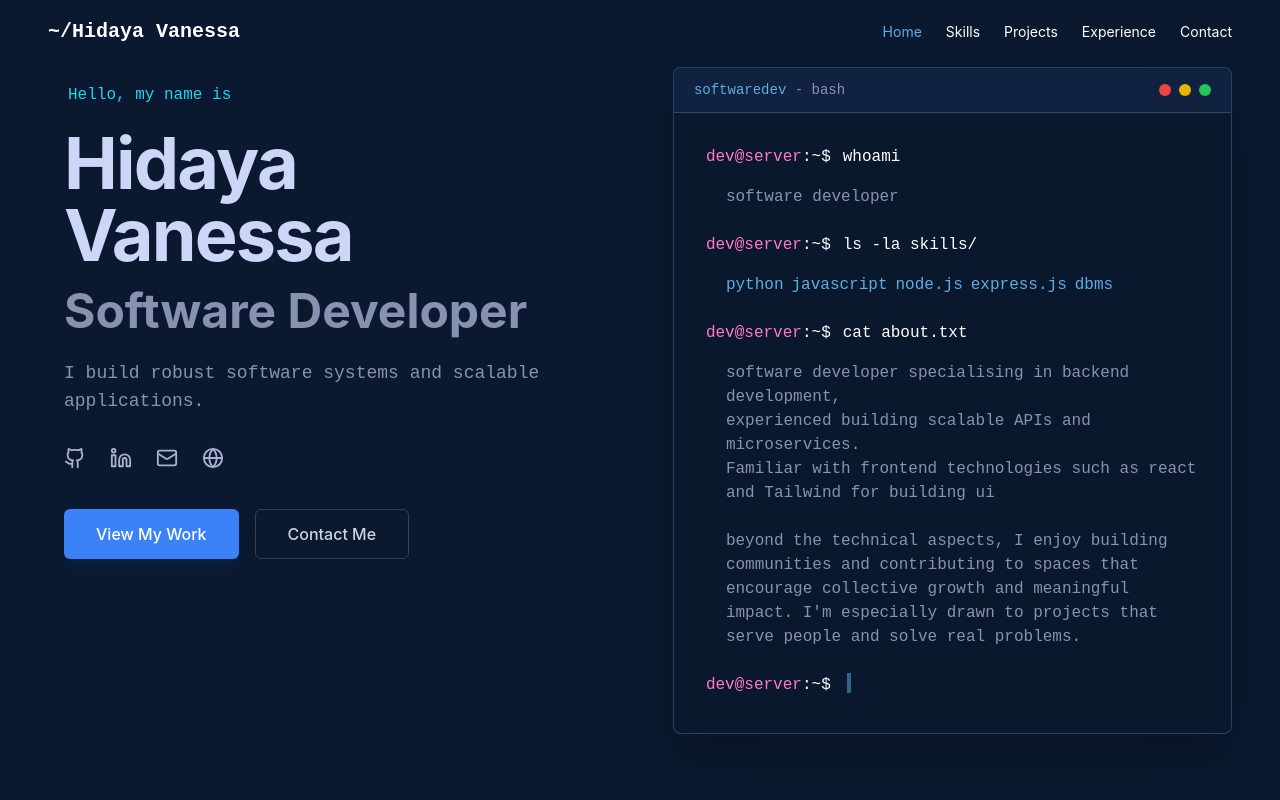
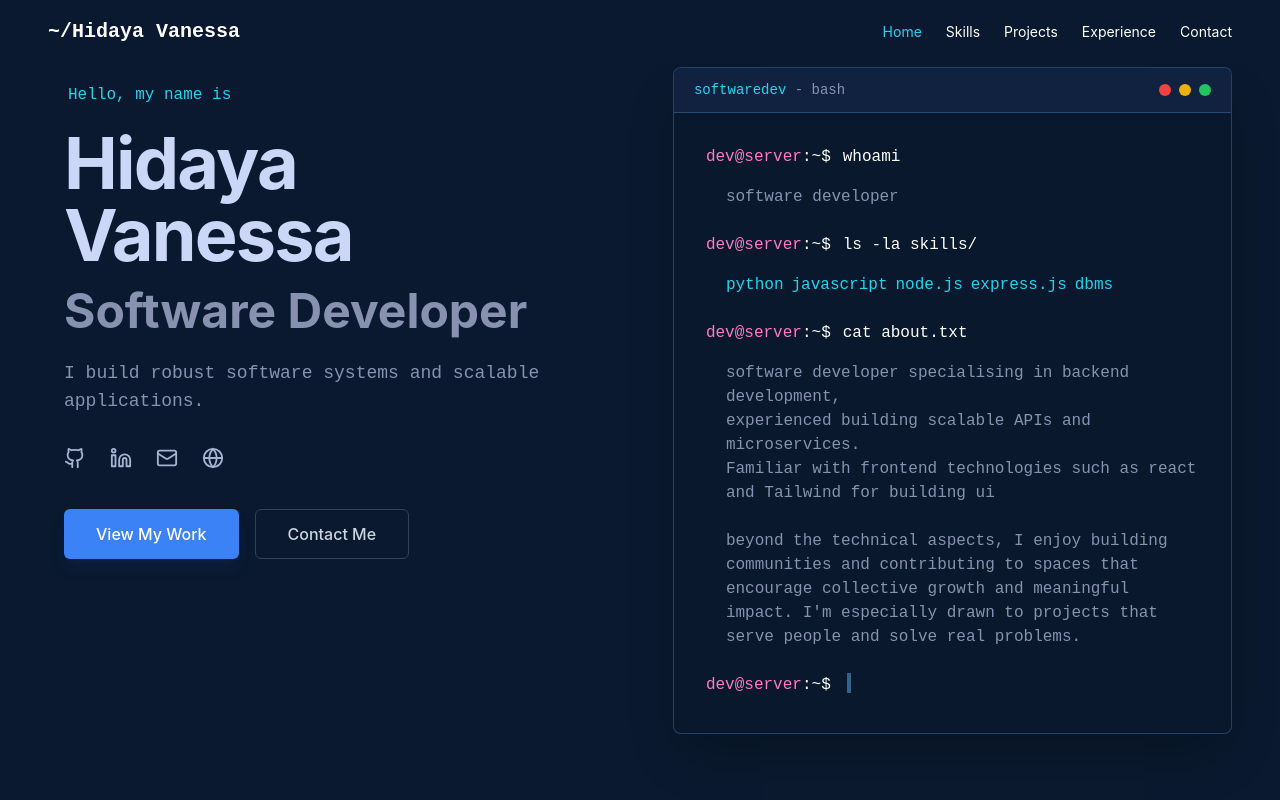
Before and after one commit to Hi-da-ya/portfolio, a React (Vite) app: page / in a window 1280 px wide. Shown: the top 800 px of the page. Built offline with nearby package versions, Linux system fonts and the light colour scheme.

Commit message:
update color pallete to royal blue

```diff
--- a/src/components/Navbar.jsx
+++ b/src/components/Navbar.jsx
@@ -74,8 +74,8 @@ const Navbar = () => {
                 onClick={(e) => handleNavClick(e, item.href, item.id)}
                 className={`text-sm transition-all duration-300 ${
                   activeSection === item.id
-                    ? 'text-accent'
-                    : 'text-text-primary hover:text-accent'
+                    ? 'text-cyan-400'
+                    : 'text-text-primary hover:text-cyan-400'
                 }`}
                 aria-current={activeSection === item.id ? 'page' : undefined}
               >
@@ -88,14 +88,14 @@ const Navbar = () => {
           {/* Mobile Menu Button and Theme Toggle */}
           <div className="md:hidden flex items-center gap-2">
             <button
-              className="text-text-primary hover:text-accent transition-colors duration-300 p-2"
+              className="text-text-primary hover:text-cyan-400 transition-colors duration-300 p-2"
               aria-label="Toggle theme"
             >
               <FaSun size={20} />
             </button>
             <button
               onClick={toggleMobileMenu}
-              className="p-2 rounded-lg text-text-primary hover:text-accent focus:outline-none transition-colors duration-300"
+              className="p-2 rounded-lg text-text-primary hover:text-cyan-400 focus:outline-none transition-colors duration-300"
               aria-label="Toggle navigation menu"
               aria-expanded={isMobileMenuOpen}
             >
@@ -125,8 +125,8 @@ const Navbar = () => {
                   onClick={(e) => handleNavClick(e, item.href, item.id)}
                   className={`font-mono text-sm transition-all duration-300 px-4 py-3 ${
                     activeSection === item.id
-                      ? 'text-accent'
-                      : 'text-text-primary hover:text-accent'
+                      ? 'text-cyan-400'
+                      : 'text-text-primary hover:text-cyan-400'
                   }`}
                   aria-current={activeSection === item.id ? 'page' : undefined}
                 >
--- a/src/components/Terminal.jsx
+++ b/src/components/Terminal.jsx
@@ -45,7 +45,7 @@ const Terminal = () => {
         <div className="terminal-window">
           <div className="terminal-top-bar bg-secondary px-5 py-3 flex items-center justify-between border-b border-terminal-border">
             <div className="terminal-title font-mono text-text-secondary text-sm">
-              <span className="text-accent">softwaredev</span> - bash
+              <span className="text-cyan-400">softwaredev</span> - bash
             </div>
             <div className="terminal-controls flex gap-2">
               <div className="w-3 h-3 rounded-full bg-red-500"></div>
@@ -86,7 +86,7 @@ const Terminal = () => {
           <div className="terminal-output text-text-secondary ml-5 mb-6">
             <div className="skills-list flex flex-wrap gap-2 mt-1">
               {['python', 'javascript ', 'node.js', 'express.js', 'dbms', ].map((skill) => (
-                <span key={skill} className="skill-item text-accent">
+                <span key={skill} className="skill-item text-cyan-400">
                   {skill}
                 </span>
               ))}
```
